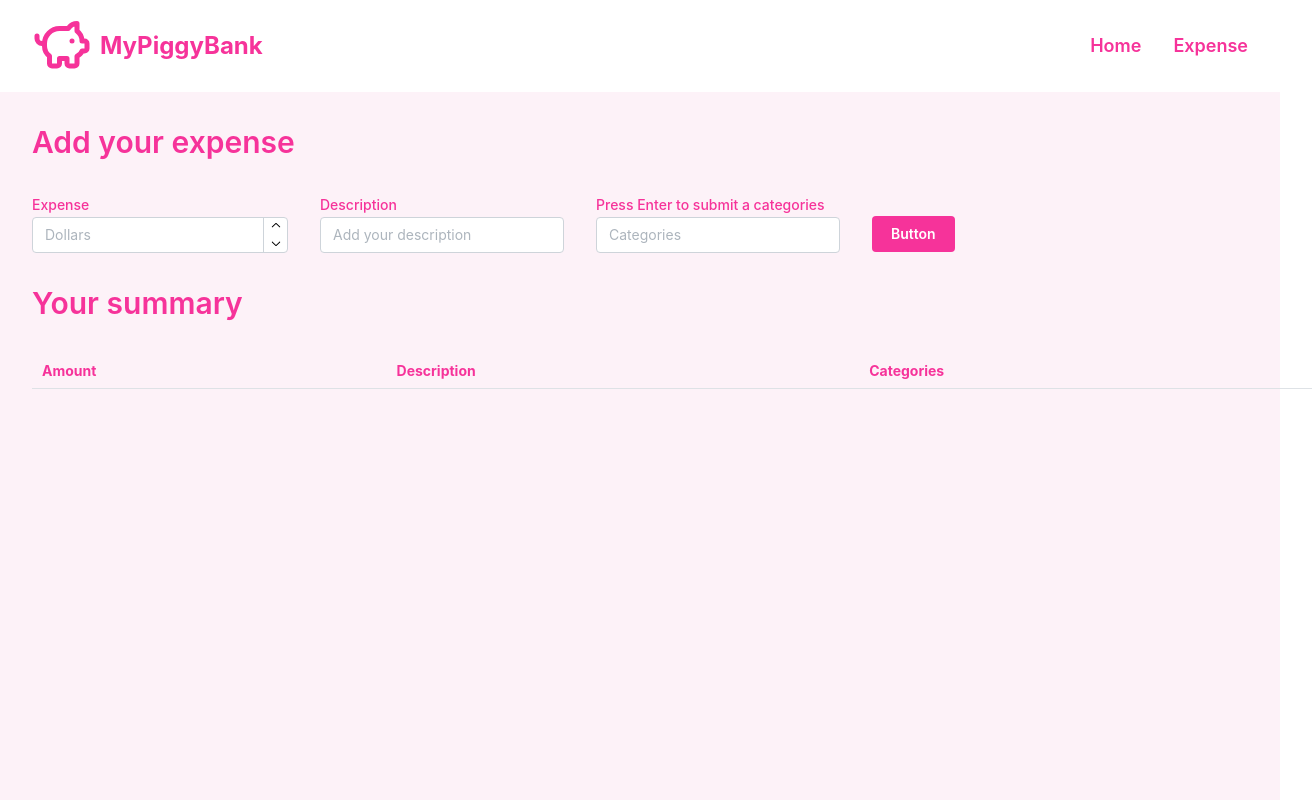
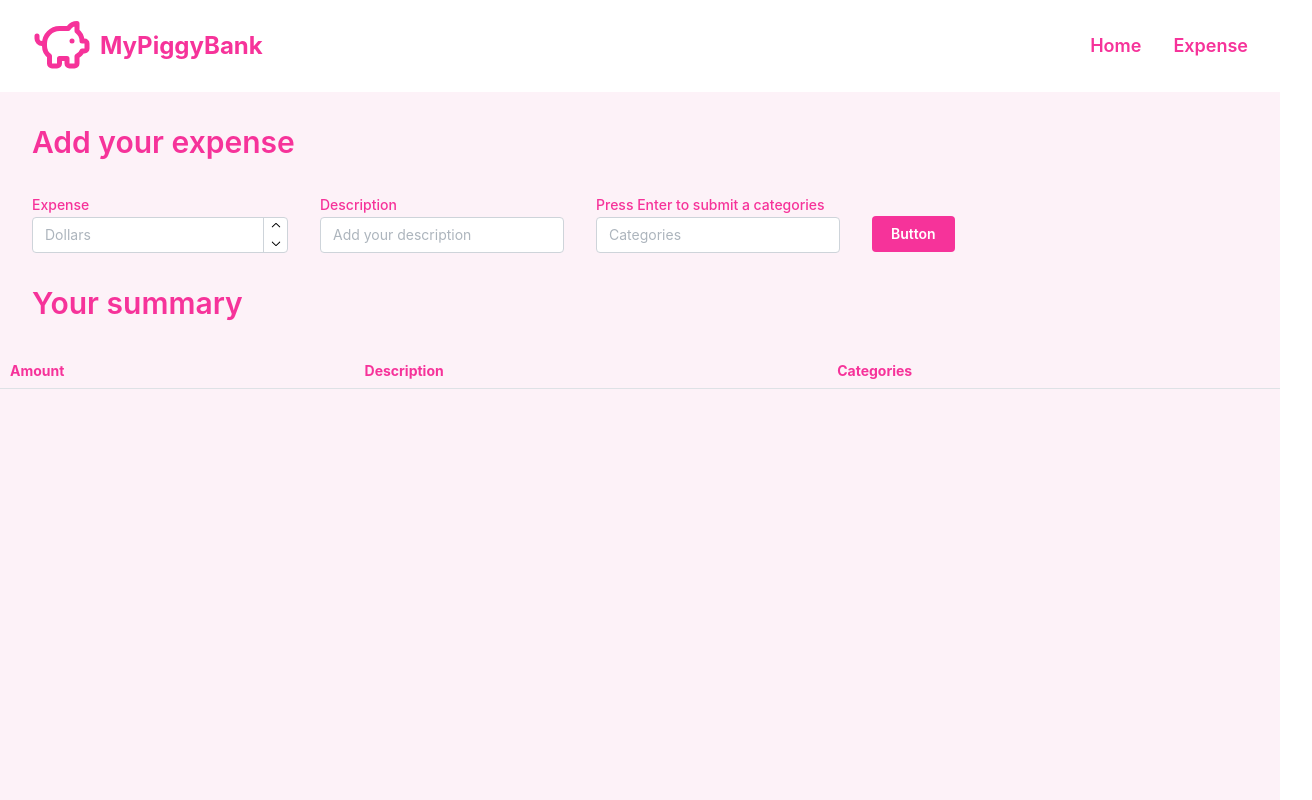
Before and after one commit to bastienpog/Project-MyBank, a React (Vite) app: page /expense in a window 1280 px wide. Shown: the whole page, 1312 px wide, since content can reach past the window. Built offline with nearby package versions, Linux system fonts and the light colour scheme.

Commit message:
fix : horizontal scroll in large screen

```diff
--- a/src/components/Summary.tsx
+++ b/src/components/Summary.tsx
@@ -27,7 +27,7 @@ export const Summary: React.FC = () => {
   return (
     <>
       <h2 className="text-3xl text-pink-500 font-semibold my-8 ml-8">Your summary</h2>
-      <Table className="text-pink-500 xl:m-8">
+      <Table className="text-pink-500">
         <Table.Thead>
           <Table.Tr>
             <Table.Th>Amount</Table.Th>
```
